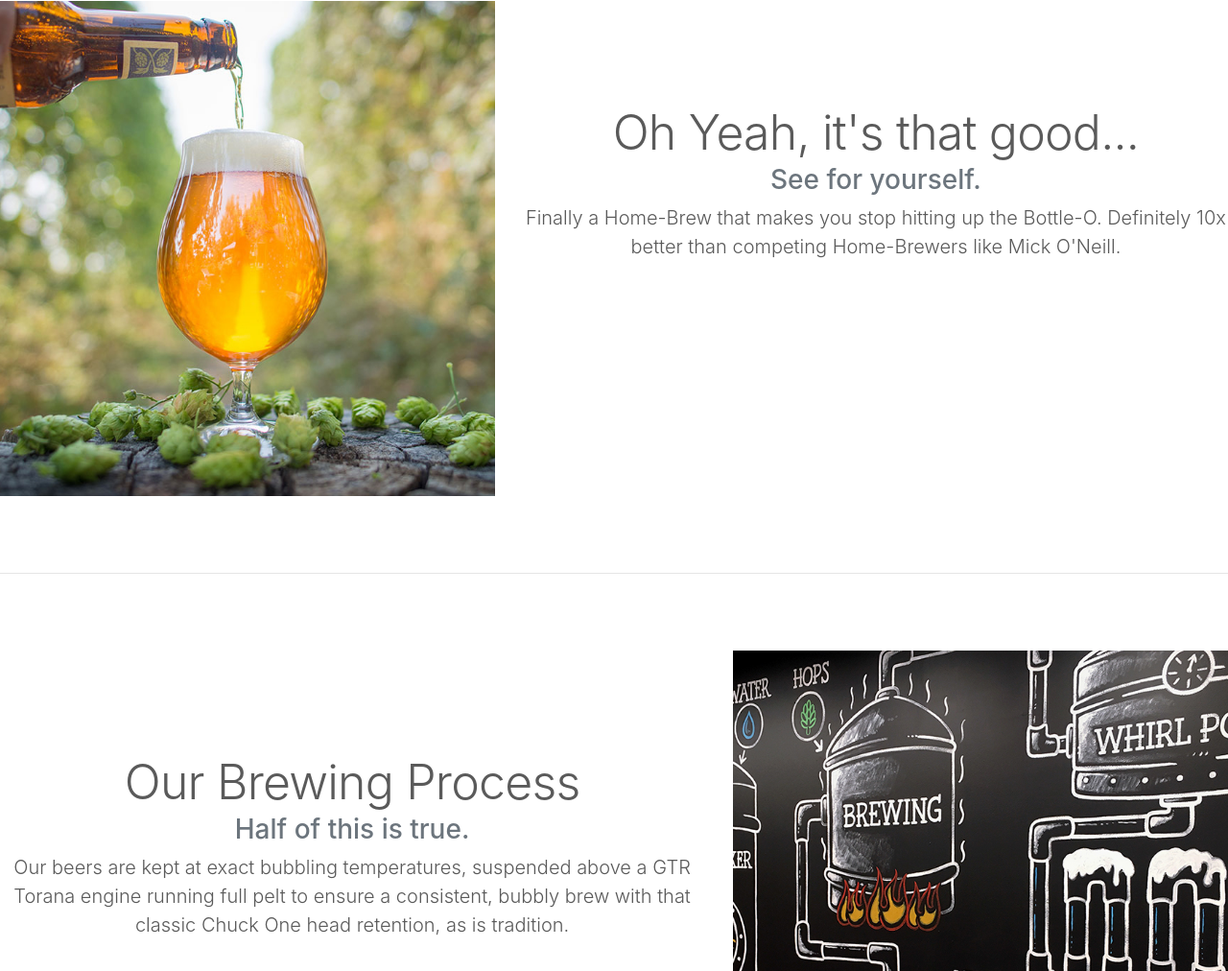
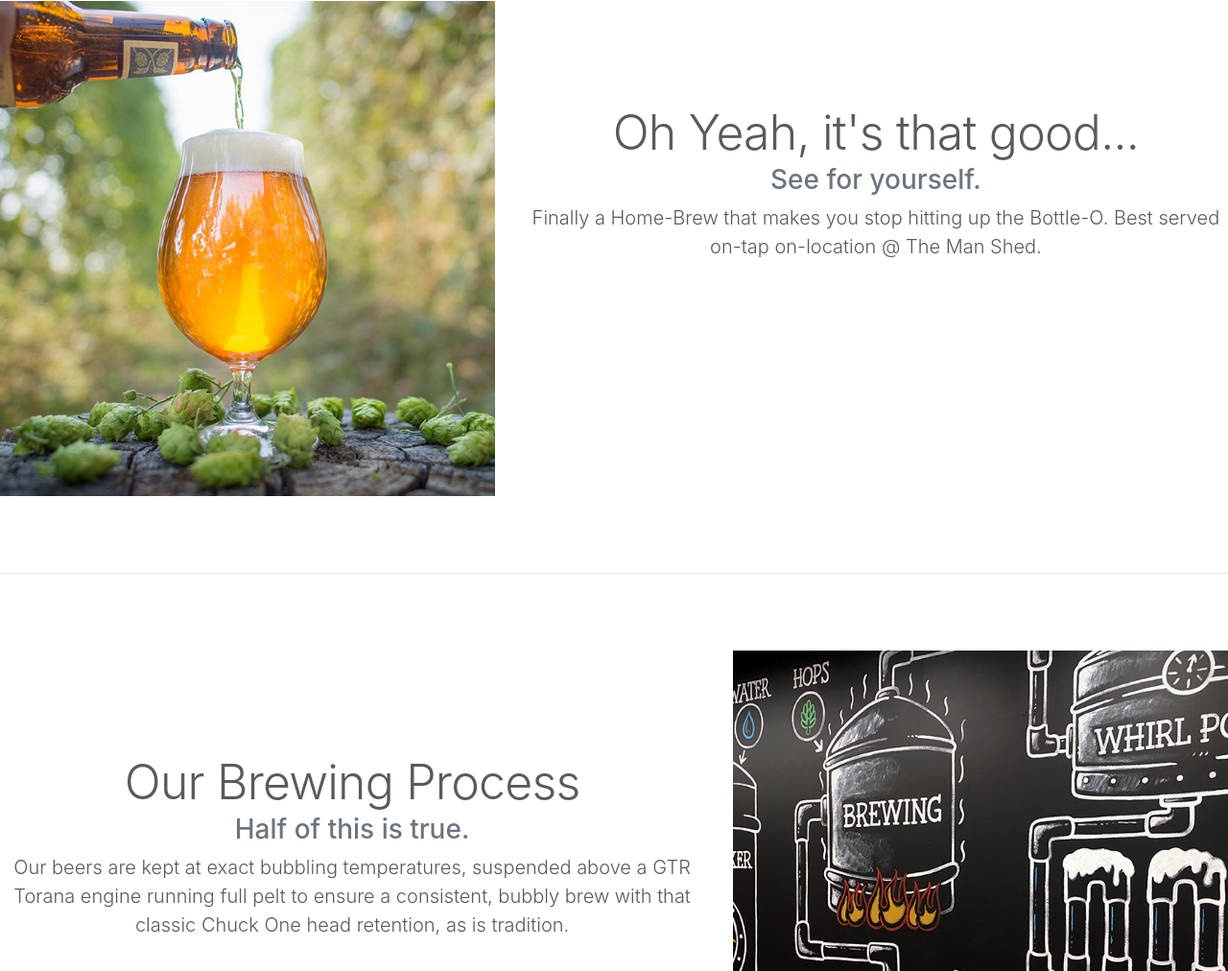
Before and after one commit to rtk33/rtk33.github.io, a plain HTML site: page index.html in a window 1280 px wide. Shown: the part 1413-2425 px from the top of the page at 96% size. Drawn offline with Linux system fonts and the light colour scheme.

Commit message:
Update index.html

```diff
--- a/index.html
+++ b/index.html
@@ -113,7 +113,7 @@
           <div class="col-md-7 order-md-2">
             <center><h2 class="featurette-heading">Oh Yeah, it's that good...</h2></center>
             <center><h3 span class="text-muted">See for yourself.</span></h3></center>
-            <center><p class="lead">Finally a Home-Brew that makes you stop hitting up the Bottle-O. Definitely 10x better than competing Home-Brewers like Mick O'Neill.</p></center>
+            <center><p class="lead">Finally a Home-Brew that makes you stop hitting up the Bottle-O. Best served on-tap on-location @ The Man Shed.</p></center>
           </div>
           <div class="col-md-5 order-md-1">
             <img class="featurette-image img-fluid mx-auto" src="img/hops_ipa2.jpg" alt="Generic placeholder image">
```
